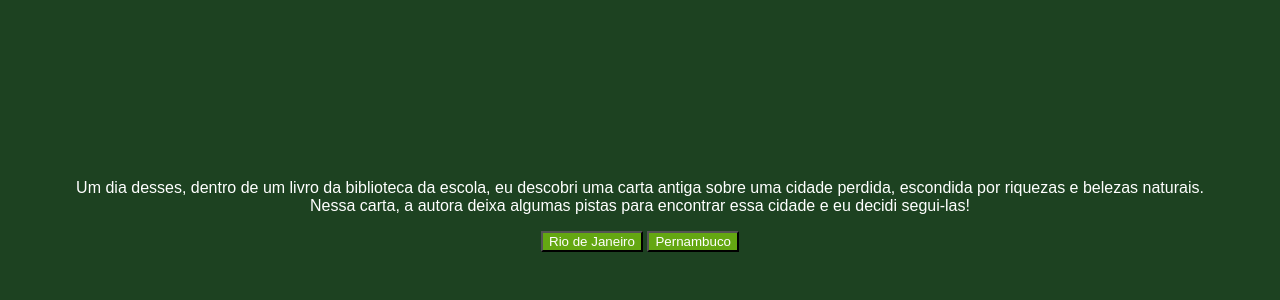
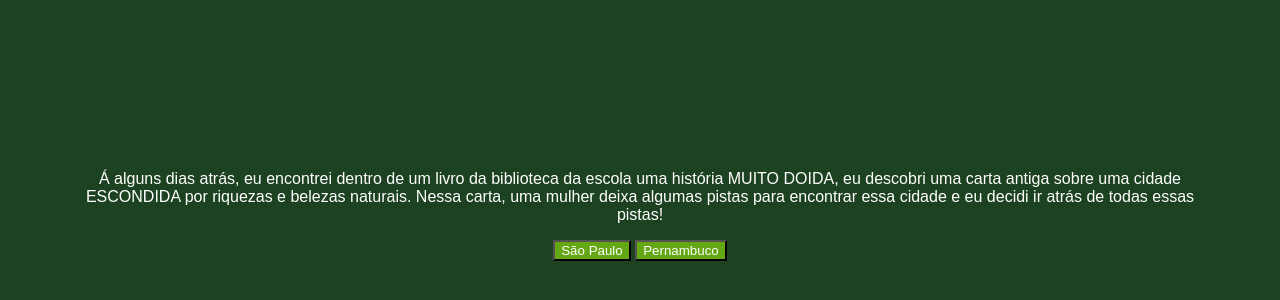
Before and after one commit to toletinho/se-aventurando-com-Davi, a plain HTML site: page index.html in a window 1280 px wide. Shown: the part 152-452 px from the top of the page. Drawn offline with Linux system fonts and the light colour scheme; a web font is replaced by a local one.

Commit message:
Update index.html

```diff
--- a/index.html
+++ b/index.html
@@ -13,13 +13,13 @@
     <main>
         <div class="passo ativo" id="passo-0">
             <img src="img/cenario-passo0.png" alt="">
-            <p>Um dia desses, dentro de um livro da biblioteca da escola, eu descobri uma carta antiga sobre uma cidade perdida, escondida por riquezas e belezas naturais. Nessa carta, a autora deixa algumas pistas para encontrar essa cidade e eu decidi segui-las!</p>
-            <button class="btn-proximo" data-proximo="1">Rio de Janeiro</button>
+            <p>Á alguns dias atrás, eu encontrei dentro de um livro da biblioteca da escola uma história MUITO DOIDA, eu descobri uma carta antiga sobre uma cidade ESCONDIDA por riquezas e belezas naturais. Nessa carta, uma mulher deixa algumas pistas para encontrar essa cidade e eu decidi ir atrás de todas essas pistas!</p>
+            <button class="btn-proximo" data-proximo="1">São Paulo</button>
             <button class="btn-proximo" data-proximo="2">Pernambuco</button>
         </div>
         <div class="passo" id="passo-1">
-            <p>Você começa sua jornada no Rio de Janeiro, subindo o Pico da Tijuca ao amanhecer para encontrar a primeira pista.</p>
-            <button class="btn-proximo" data-proximo="3">Procurar a pista no topo do pico</button>
+            <p>Você começa sua jornada em São Paulo, indo até a AV. Paulista para encontrar a primeira pista.</p>
+            <button class="btn-proximo" data-proximo="3">Procurar a pista no 2° andar do MASP</button>
             <button class="btn-proximo" data-proximo="4">Desistir e voltar para casa</button>
         </div>
         <div class="passo" id="passo-2">
@@ -28,7 +28,7 @@
             <button class="btn-proximo" data-proximo="6">Explorar as praias próximas</button>
         </div>
         <div class="passo" id="passo-3">
-            <p>No topo do Pico da Tijuca, você encontra uma antiga inscrição apontando que a próxima pista está
+            <p>No MASP, você encontra uma antiga inscrição apontando que a próxima pista está
                 localizada no Amazonas.</p>
             <button class="btn-proximo" data-proximo="7">Seguir para o Amazonas</button>
         </div>
```
